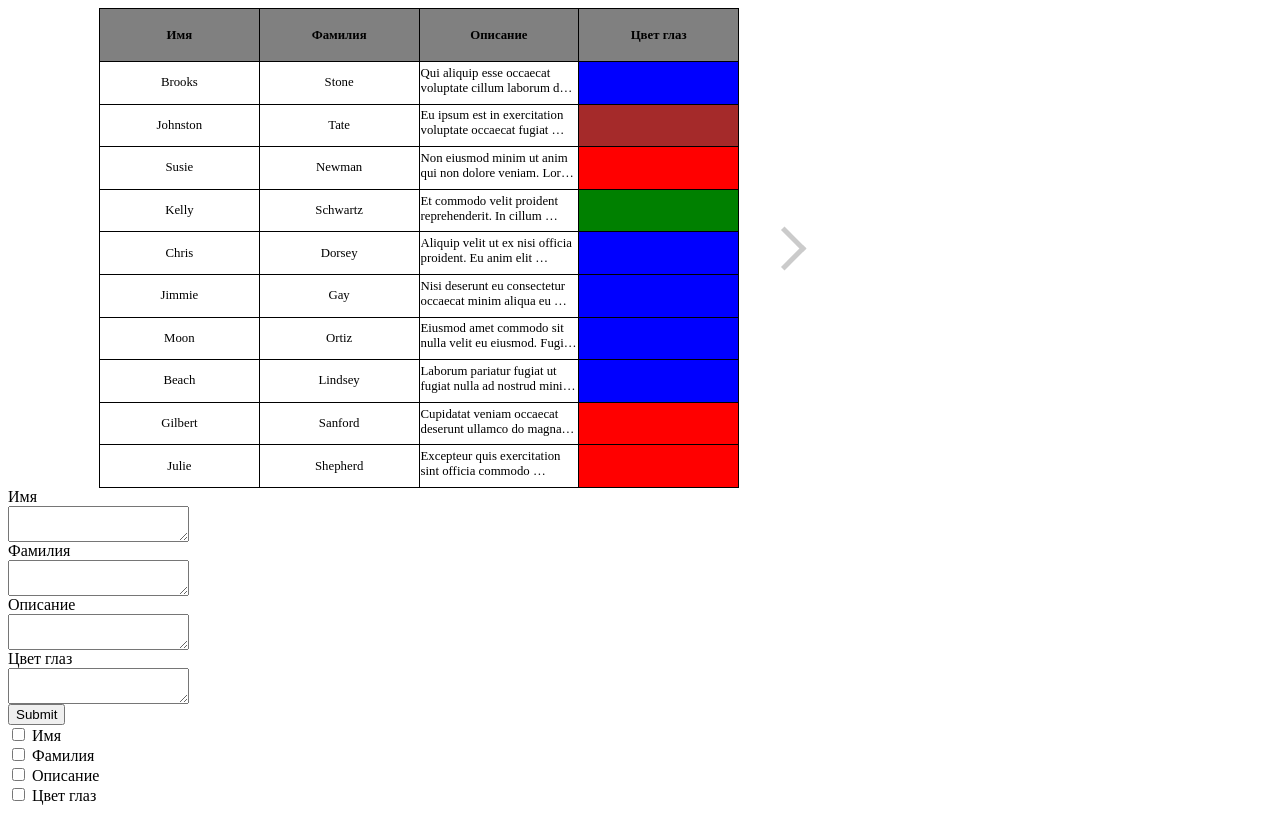
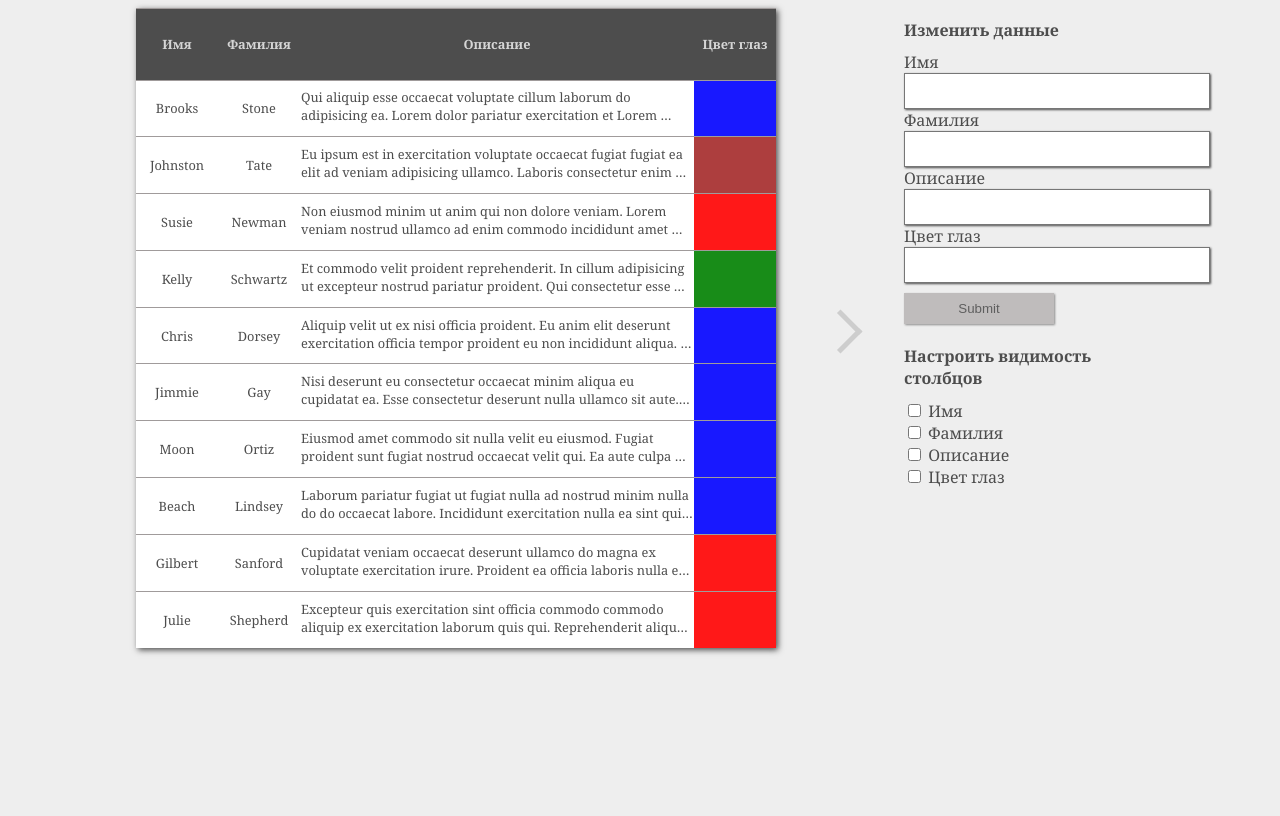
Before and after one commit to kingheskey/test-infotecs, a website: page index.html in a window 1280 px wide. Drawn offline with Linux system fonts and the light colour scheme.

Commit message:
all functionality and css added

```diff
--- a/import-table.js
+++ b/import-table.js
@@ -17,8 +17,11 @@ document.body.insertAdjacentHTML('afterbegin', '<div class = "wrapper"></div>');
 const wrapper = document.querySelector('.wrapper');
 wrapper.appendChild(table);
 
-wrapper.insertAdjacentHTML('afterend', '<form id="visibility-form"></form>');
-wrapper.insertAdjacentHTML('afterend', '<form id="data-change-form" onsubmit = "submitDataChange()"></form>');
+// Вставка формы контроля видимости
+wrapper.insertAdjacentHTML('beforeend', '<form id="visibility-form"></form>');
+
+// Вставка формы изменения данных
+wrapper.insertAdjacentHTML('beforeend', '<form id="data-change-form" onsubmit = "submitDataChange()"></form>');
 
 const visibilityForm = document.querySelector('#visibility-form');
 const dataChangeForm = document.querySelector('#data-change-form');
@@ -59,7 +62,7 @@ async function getData(url) {
     <td>${elem.name.firstName}</td>
     <td>${elem.name.lastName}</td>
     <td><div class ='about'>${elem.about}</div></td>
-    <td style = "background-color: ${elem.eyeColor}; font-size: 0;">${elem.eyeColor}</td>
+    <td style = "background-color: ${elem.eyeColor}; font-size: 0; opacity:90%">${elem.eyeColor}</td>
     </tr>`);
   });
   const dataRows = Array.from(table.rows).slice(1);
@@ -152,11 +155,13 @@ function previousPage() {
   setHidden(Array.from(table.rows).slice(1));
 }
 
+// Создание формы с чекбоксами для контроля видимости столбцов
 function createVisibilityForm() {
   Array.from(thead.children).forEach((elem, id) => {
     visibilityForm.insertAdjacentHTML('beforeend', `<input type="checkbox" id="checkbox-${id}" onchange="setVisibility()">
     <label for="checkbox-${id}">${[elem.textContent]}</label><br>`);
   });
+  visibilityForm.insertAdjacentHTML('afterbegin', '<h1 class ="heading">Настроить видимость столбцов</h1>');
   // eslint-disable-next-line no-unused-vars
 }
 
@@ -166,6 +171,8 @@ function setVisibility() {
   const targetId = Array.from(visibilityForm.elements).indexOf(target);
   const dataRows = Array.from(table.rows);
 
+  /* Проходит по всем строкам таблицы и уст. класс hidden всем элементам id которых в строке
+    совпадает с id нажатого чекбокса */
   dataRows.forEach((row) => {
     Array.from(row.children).forEach((cell) => {
       if (Array.from(row.children).indexOf(cell) === targetId) {
@@ -175,39 +182,64 @@ function setVisibility() {
   });
 }
 
+// Создает форму изменения данных
 function createDataChangeForm() {
   Array.from(thead.children).forEach((elem) => {
     dataChangeForm.insertAdjacentHTML('beforeend', `<label>${[elem.textContent]}<textarea class="textarea">`);
   });
   dataChangeForm.insertAdjacentHTML('beforeend', '<input type ="submit"></input>');
+  dataChangeForm.insertAdjacentHTML('afterbegin', '<h1 class ="heading">Изменить данные</h1>');
 }
 
+/* При выборе строки добавляет данные из нее в placeholder соотв. ячеек формы
+  и устанавливает атрибут changable-now на строку */
 function selectRow() {
+  // Удалить класс selected со всех элементов
+  Array.from(tbody.querySelectorAll('tr'))
+    .forEach((row) => row.classList.remove('selected'));
   const target = event.currentTarget;
+  target.classList.add('selected');
   const targetId = Array.from(tbody.children).indexOf(target);
   const textareaArr = Array.from(dataChangeForm.querySelectorAll('textarea'));
+  // Удалить текст в textarea(если есть) и уст. placeholder
   textareaArr.forEach((textarea, id) => {
+    textarea.value = '';
     textarea.setAttribute('placeholder', `${Array.from(target.children)[id].innerText}`);
     dataChangeForm.setAttribute('changable-now', `${targetId}`);
   });
+
+  // Установить высоту textarea в зависимости от placeholder
+  textareaArr.forEach((textarea => {
+    textarea.style.cssText = 'height: 0px';
+    textarea.style.cssText = `height: ${textarea.scrollHeight}px`;
+  }));
 }
 
+// Добавить новые данные в таблицу
 function submitDataChange() {
   event.preventDefault();
+
+  // targetId - Id строки у которой установлен атрибут changable-now
   const targetId = dataChangeForm.getAttribute('changable-now');
+
+  // targetRow - редактируемый <tr>
   const targetRow = Array.from(tbody.children)[targetId];
 
-  const targetTextArr = [];
-  Array.from(targetRow.children).forEach((cell) => targetTextArr.push(cell.innerText));
-
+  // newData - массив с данными, введенными в форму
   const newData = [];
   Array.from(dataChangeForm.querySelectorAll('textarea')).forEach((textarea) => {
     newData.push(textarea.value);
   });
 
+  // Если ничего не добавлено в textarea то игнорируется
   newData.forEach((data, id) => {
     if (data !== '') {
       targetRow.children[id].innerText = data;
+      // Если редактируется цвет, то в зависимости от значения ставится цвет ячейки
+      // !! Нужно вводить валидный цвет CSS (red, blue и.т.д.)
+      if (id === 3) {
+        targetRow.children[id].style.backgroundColor = `${data}`;
+      }
     }
   });
 }
--- a/style.css
+++ b/style.css
@@ -1,57 +1,57 @@
-.wrapper {
-    display: flex;
-    flex:1;
-    position: relative;
-    align-items: center;
+body {
+    background-color: #eeeeee;
+    height: 100vh;
+    font-family: Cambria, Cochin, Georgia, Times, 'Times New Roman', serif;
+    color: hsl(0, 0%, 30%);
 }
 
+/* Обертка для всех элементов */
+.wrapper {
+    display: grid;
+    grid-template-columns: repeat(10, 10vw);
+    grid-template-rows: repeat(2, 1fr);
+    height: 80vh;
+}
+
+/* ТАБЛИЦА*/
 #dataTable {
+    top: 20px;
     width: 50vw;
-    border: 1px solid black;
+    min-width: 360px;
+    box-shadow: 2px 2px 6px #4d4d4d;
     text-align: center;
     border-collapse: collapse;
-    table-layout: fixed;
     font-size: 0.8em;
-    height: 60vh;
+    height: 80vh;
+    grid-column: 2 / 5;
+    grid-row: 1 / 3;
+    background-color: #ffffff;
 }
 
-.change-page {
-    border: solid black;
-    border-width: 0 5px 5px 0;
-    display: inline-block;
-    padding: 3px;
-    height: 20px;
-    width: 20px;
-    margin: 30px;
-    color: black;
-    opacity: 20%;
+#dataTable td, #dataTable th {
+    border-top: 1px solid #a09b9b;
 }
 
-.change-page:hover {
-    cursor: pointer;
-    opacity: 100%;
-}
-
-#next.change-page {
-    transform: rotate(-45deg);
-}
-
-#previous.change-page {
-    transform: rotate(135deg);
+tr {
+    height: 50px;
 }
 
 th {
-    background-color: gray;
-    height: 50px;
-}
-
-#dataTable td, #dataTable th {
-    border: 1px solid black;
+    background-color: #4d4d4d;
+    color: #d6d6d6;
+    height: 60px;
+    min-width: 80px;
+    font-size: 1em;
 }
 
 th:hover {
     cursor: pointer;
-    background-color: darkblue;
+    animation: change-color 200ms ease-out forwards;
+    --color: #5c5c5c;
+
+}
+@keyframes change-color {
+    to {background-color: var(--color)}
 }
 
 .about {
@@ -61,6 +61,16 @@ th:hover {
     -webkit-box-orient: vertical;
     overflow: hidden;
     white-space: pre-wrap;
+}
+
+.selected {
+    height: auto;
+    animation: change-color 100ms ease-in forwards;
+    --color: #dd804a91;
+}
+
+.selected .about {
+    display: block;
 }
 
 .asc::before {
@@ -75,13 +85,36 @@ th:hover {
     display: inline-block;
 }
 
-#edit-selected {
-    background-color: aqua;
-    width: 30vh;
-    height: 600px;
-    position: absolute;
-    top:0px;
-    right: 0px;
+/* Стрелка навигации по страницам */
+.change-page {
+    border: 1px solid #4d4d4d;
+    border-width: 0 5px 5px 0;
+    display: inline-block;
+    padding: 3px;
+    height: 20px;
+    width: 20px;
+    color: black;
+    opacity: 20%;
+    margin: auto;
+    grid-row: 1 / 3;
+}
+
+.change-page:hover {
+    cursor: pointer;
+    animation: max-opacity 100ms ease-in-out forwards;
+}
+@keyframes max-opacity {
+    to {opacity: 100%}
+}
+
+#next.change-page {
+    transform: rotate(-45deg);
+    grid-column: 7 / 8;
+}
+
+#previous.change-page {
+    transform: rotate(135deg);
+    grid-column: 1 / 2;
 }
 
 .hidden {
@@ -90,4 +123,82 @@ th:hover {
 
 .textarea {
     display: block;
+    width: 300px;
+    box-shadow: 1px 1px 2px #4d4d4d;
+    resize: none;
 }
+
+#visibility-form {
+    grid-column: 8 / 10;
+    grid-row: 2 / 3;
+    align-self: start;
+}
+
+#data-change-form {
+    grid-column: 8 / 11;
+    grid-row: 1 / 2;
+}
+
+.heading {
+    font-size: 1em;
+}
+
+input[type="submit"] {
+    margin: 10px 0px 10px 0px;
+    background-color: #a09b9b;
+    border: 0px;
+    padding: 8px;
+    width: 150px;
+    opacity: 60%;
+    box-shadow: 1px 1px 2px #4d4d4d;
+}
+
+input[type="submit"]:hover {
+    cursor: pointer;
+    animation: max-opacity 100ms ease-in-out forwards;
+}
+
+@media (max-width: 600px), screen and (max-device-width: 600px) {
+    body {
+        box-sizing: border-box;
+    }
+    .wrapper {
+        height: 80vh;
+    }
+
+    #visibility-form {
+        grid-row: 5 / 6;
+        grid-column: 1 / 11;
+        align-self: start;
+    }
+
+    #data-change-form {
+        grid-row: 3 / 4;
+        grid-column: 1 / 11;
+    }
+
+    #dataTable {
+        width: 80vw;
+        grid-row: 1 / 2;
+        grid-column: 1 / 11;
+        margin: auto;
+    }
+
+    .change-page {
+        margin-top:30px;
+        margin-bottom:30px;
+        padding: 10px;
+    }
+
+    #next.change-page {
+        transform: rotate(-45deg);
+        grid-column: 8 / 9;
+        grid-row: 2 / 3;
+    }
+
+    #previous.change-page {
+        transform: rotate(135deg);
+        grid-column: 3 / 4;
+        grid-row: 2 / 3;
+    }
+}
```
